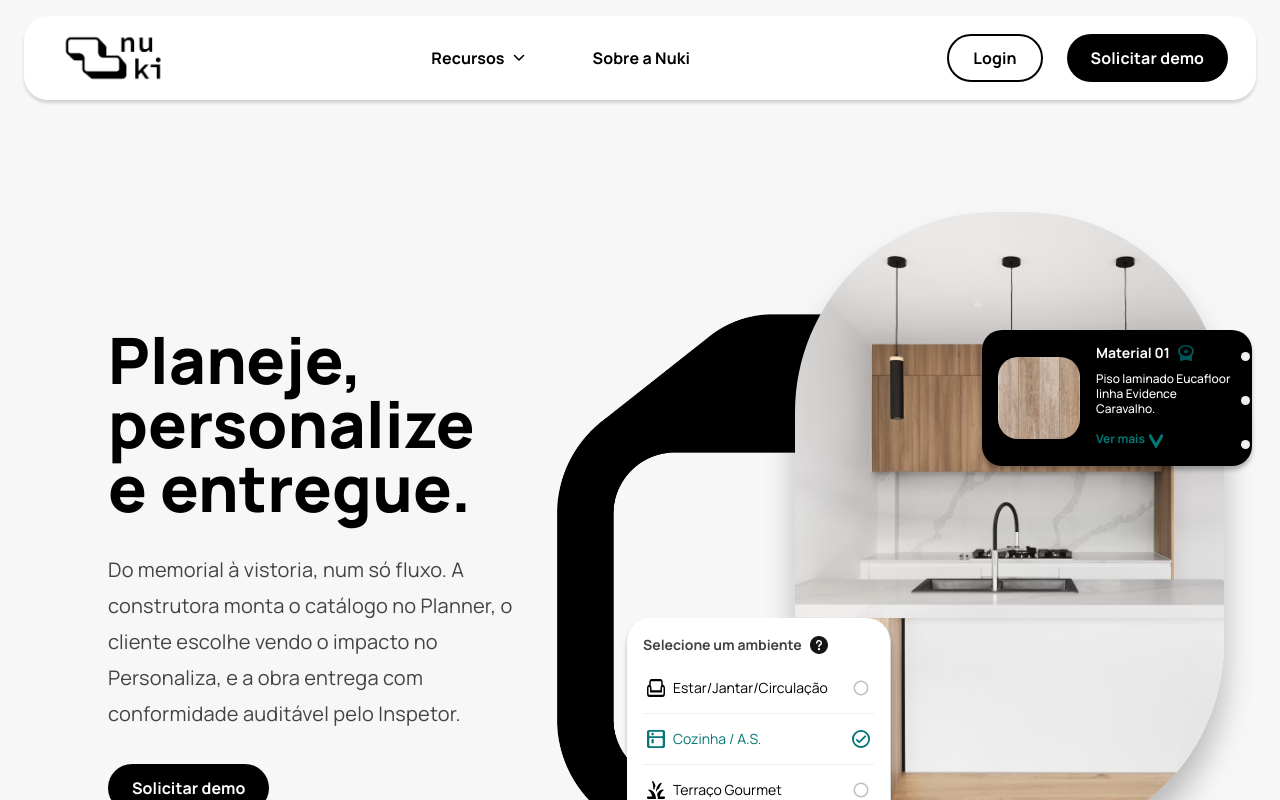
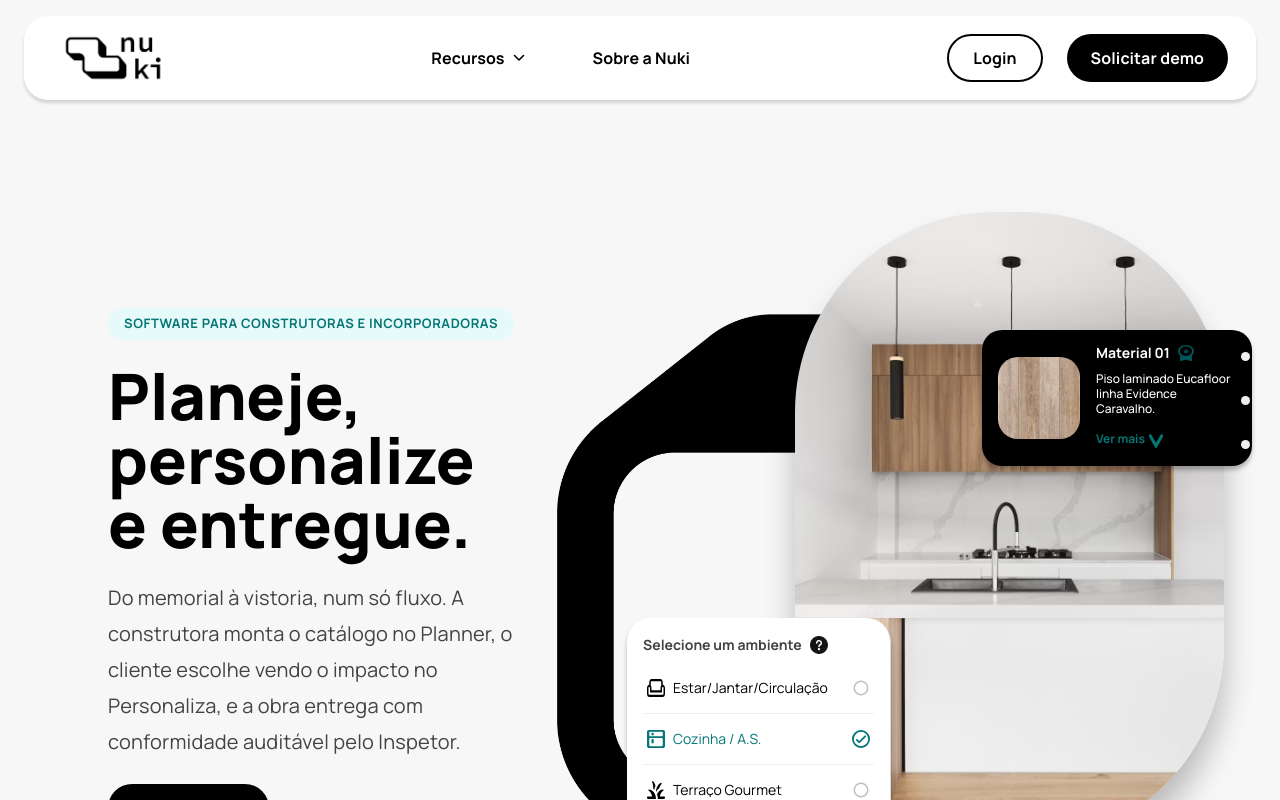
Before and after one commit to Nuki-Br/nk-lp, a Next.js app: page / in a window 1280 px wide. Shown: the top 800 px of the page. Built offline with nearby package versions, Linux system fonts and the light colour scheme.

Commit message:
Feat(Hero): Added chip on top of the main message

```diff
--- a/src/components/hero/Hero.tsx
+++ b/src/components/hero/Hero.tsx
@@ -5,7 +5,10 @@
   return (
     <section className="w-full bg-nuki-cinza-claro">
       <div className="mx-auto flex w-full max-w-[1440px] flex-col gap-12 px-6 py-12 sm:px-8 sm:py-14 md:px-12 md:py-16 lg:flex-row lg:items-center lg:justify-between lg:gap-8 lg:px-16 lg:py-20 xl:pl-[108px] xl:pr-[99px] xl:py-[88px]">
-        <div className="flex w-full flex-col items-start justify-center gap-8 lg:w-[416px] lg:shrink-0">
+        <div className="flex w-full flex-col items-start justify-center gap-6 lg:w-[416px] lg:shrink-0">
+          <span className="rounded-full bg-nuki-verde-suave px-4 py-1.5 text-[13px] font-bold uppercase tracking-[0.6px] text-nuki-verde-02">
+            Software para construtoras e incorporadoras
+          </span>
           <h1 className="text-[36px] font-extrabold leading-[44px] tracking-[0.1px] text-nuki-preto sm:text-[44px] sm:leading-[52px] md:text-[52px] md:leading-[60px] lg:text-[60px] lg:leading-[60px] xl:text-[64px] xl:leading-[64px]">
             Planeje, personalize e entregue.
           </h1>
```
